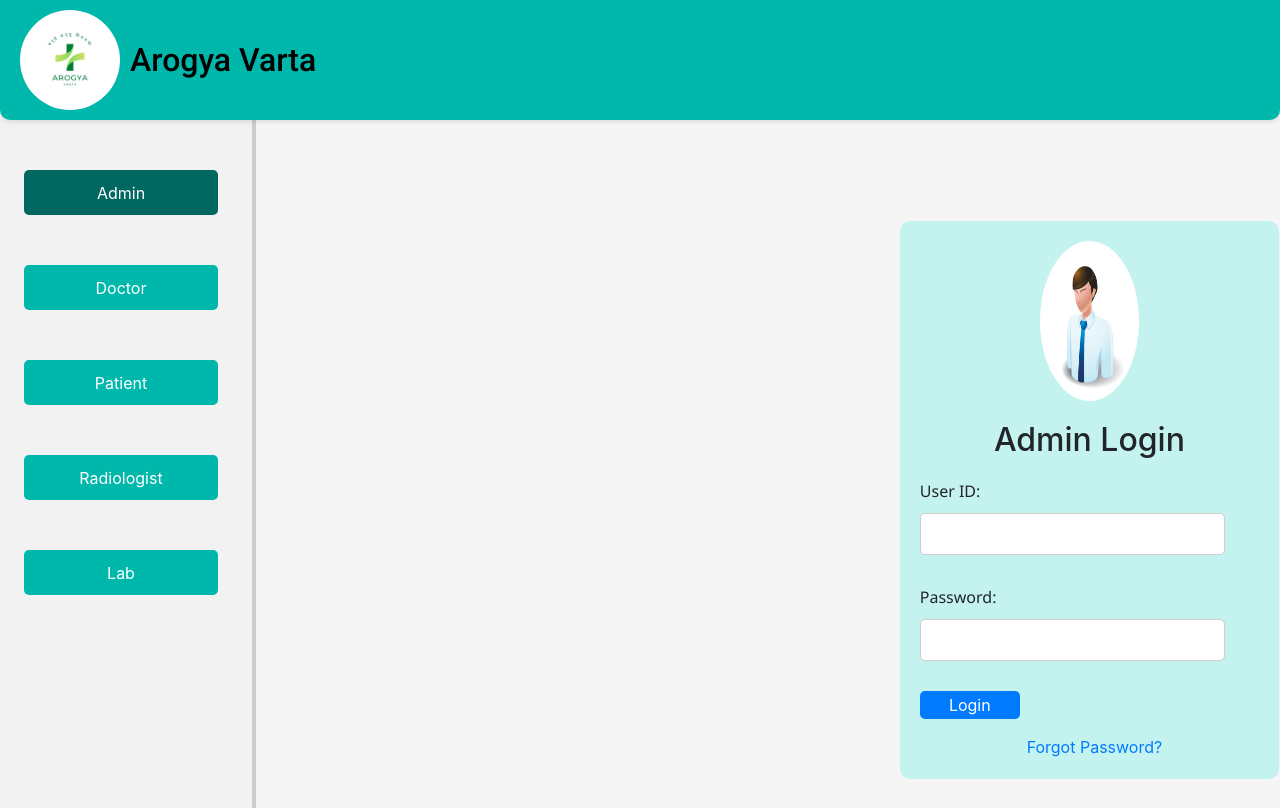
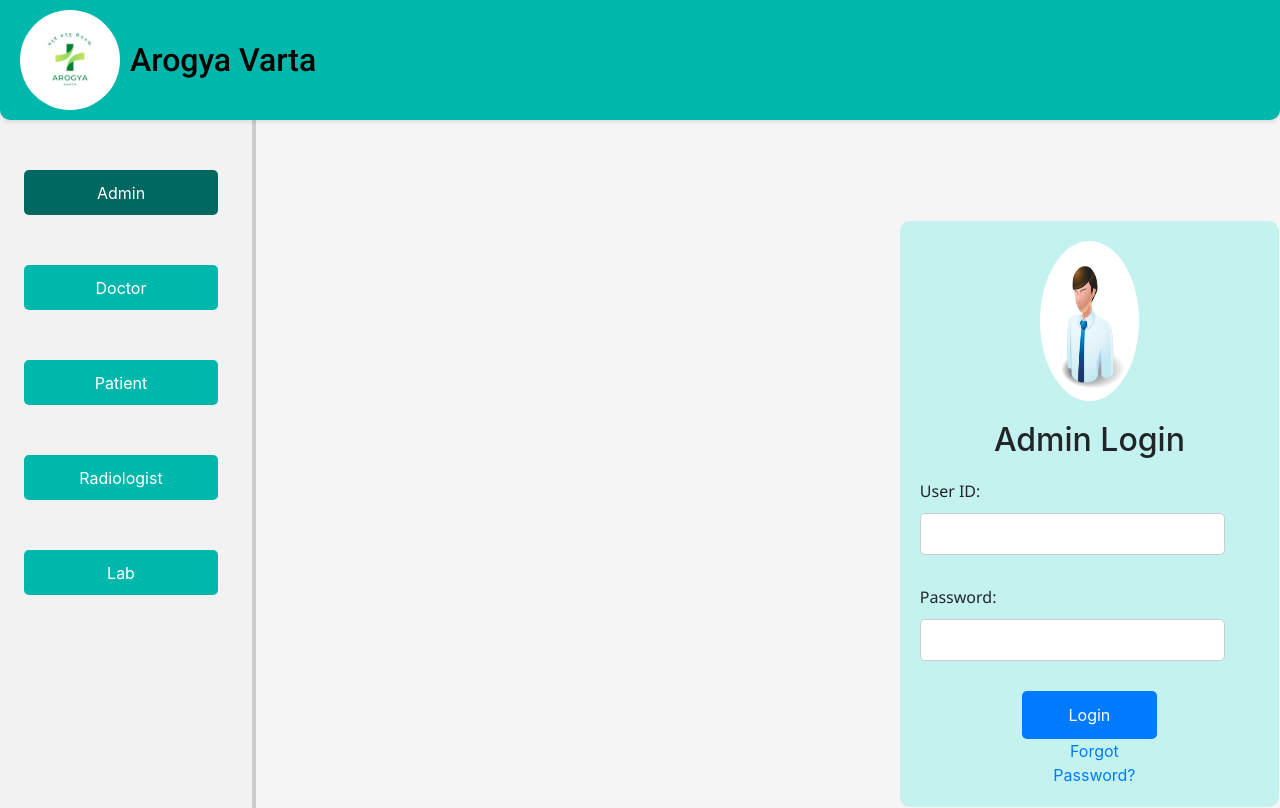
Before and after one commit to The-furious/AVfrontend, a React (Create React App) app in the folder avfrontend/: page / in a window 1280 px wide. Built offline with nearby package versions, Linux system fonts and the light colour scheme; the HTML template or start-up script is replaced by a standard one.

Commit message:
set button

```diff
--- a/avfrontend/src/components/Signup/SignUpHomePage.css
+++ b/avfrontend/src/components/Signup/SignUpHomePage.css
@@ -87,7 +87,7 @@ button:hover {
  width: 100%;
 }
 .sidebar-button{
-  width: 80%;
+  width: 80% !important;
   height: 45px;
   background-color: #00b7ac;
 }
--- a/avfrontend/src/components/logins/Login.css
+++ b/avfrontend/src/components/logins/Login.css
@@ -40,14 +40,15 @@ img{
   height: 10rem;
 }
 button {
-  width: 100%;
+  width: 40% !important;
+  height: 3rem;
   padding: 10px;
   background-color: #007bff;
   color: white;
   border: none;
   border-radius: 5px;
   cursor: pointer;
-  margin: 0 auto;
+  margin: 0 auto !important;
 }
 .logo {
   align-items: center;
```
